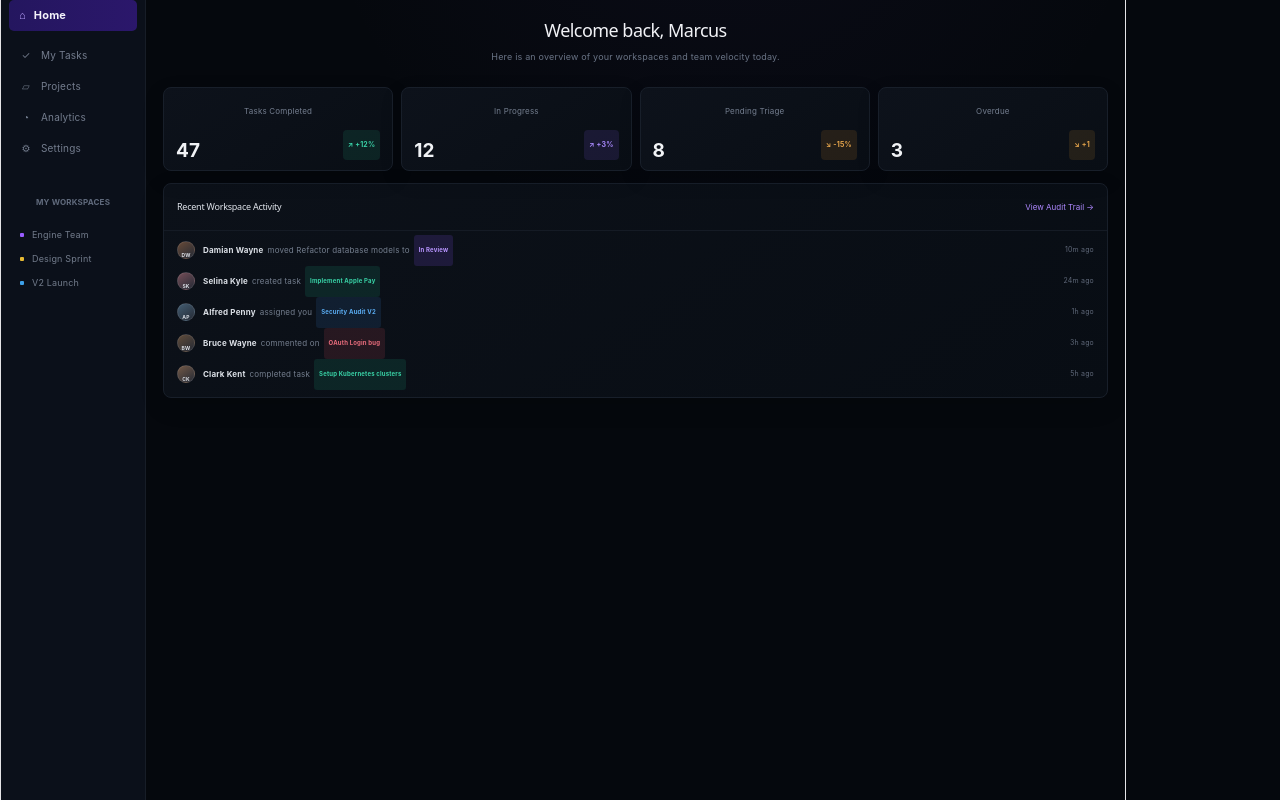
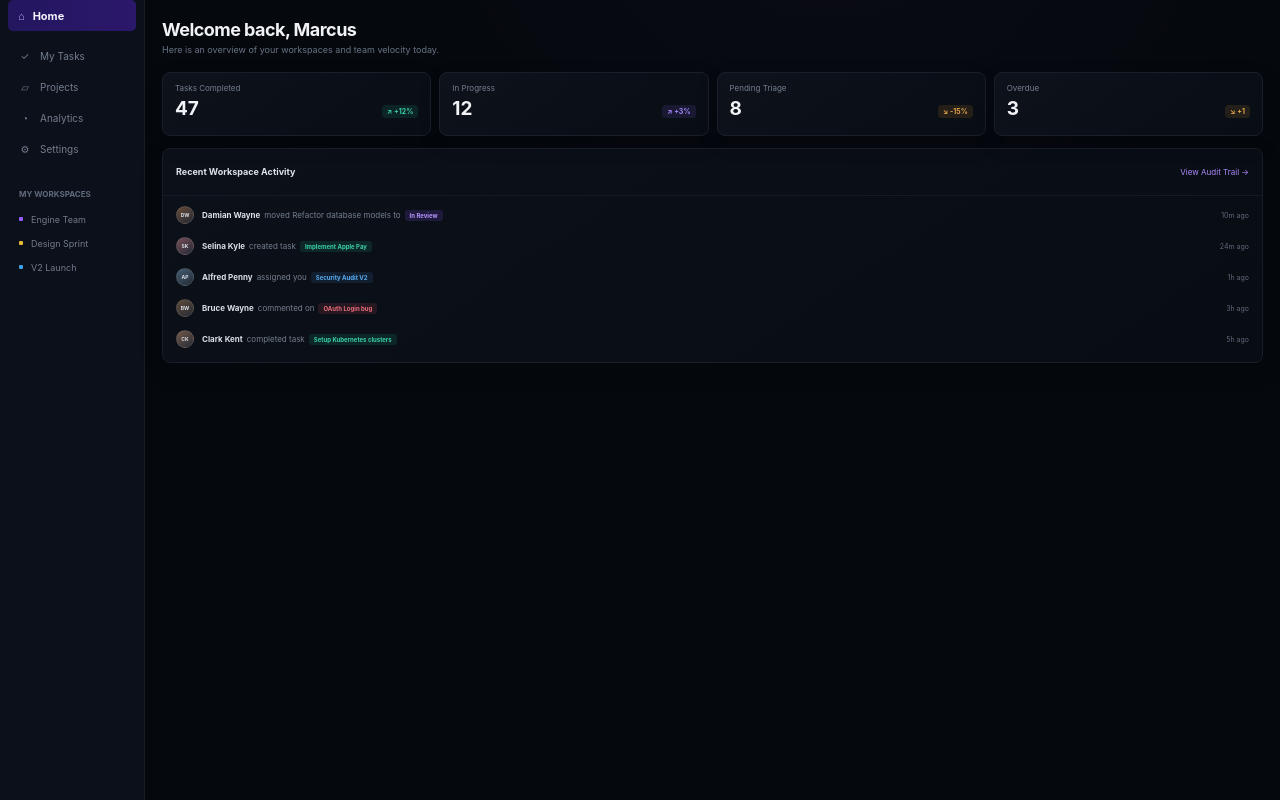
Before and after one commit to kauamarkkes/Chekou, a React (Vite) app in the folder frontend/: page / in a window 1280 px wide. Built offline with nearby package versions, Linux system fonts and the light colour scheme.

Commit message:
Adiciona BrowserRouter para habilitar navegacao

```diff
--- a/frontend/src/main.jsx
+++ b/frontend/src/main.jsx
@@ -1,10 +1,12 @@
-import { StrictMode } from "react";
-import { createRoot } from "react-dom/client";
-import "./index.css";
-import App from "./App.jsx";
+import { StrictMode } from 'react'
+import { createRoot } from 'react-dom/client'
+import { BrowserRouter } from 'react-router-dom'
+import App from './App.jsx'
 
-createRoot(document.getElementById("root")).render(
+createRoot(document.getElementById('root')).render(
   <StrictMode>
-    <App />
-  </StrictMode>
-);
+    <BrowserRouter>
+      <App />
+    </BrowserRouter>
+  </StrictMode>,
+)
```
